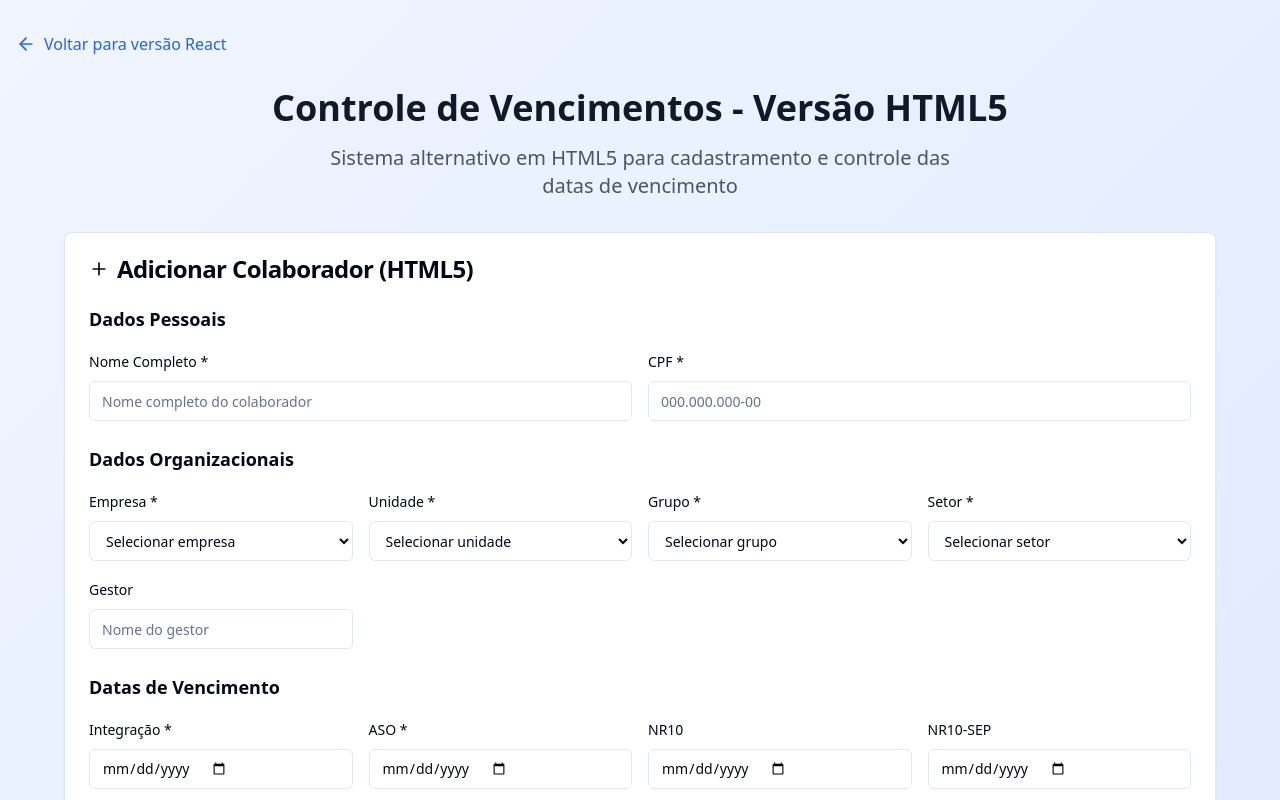
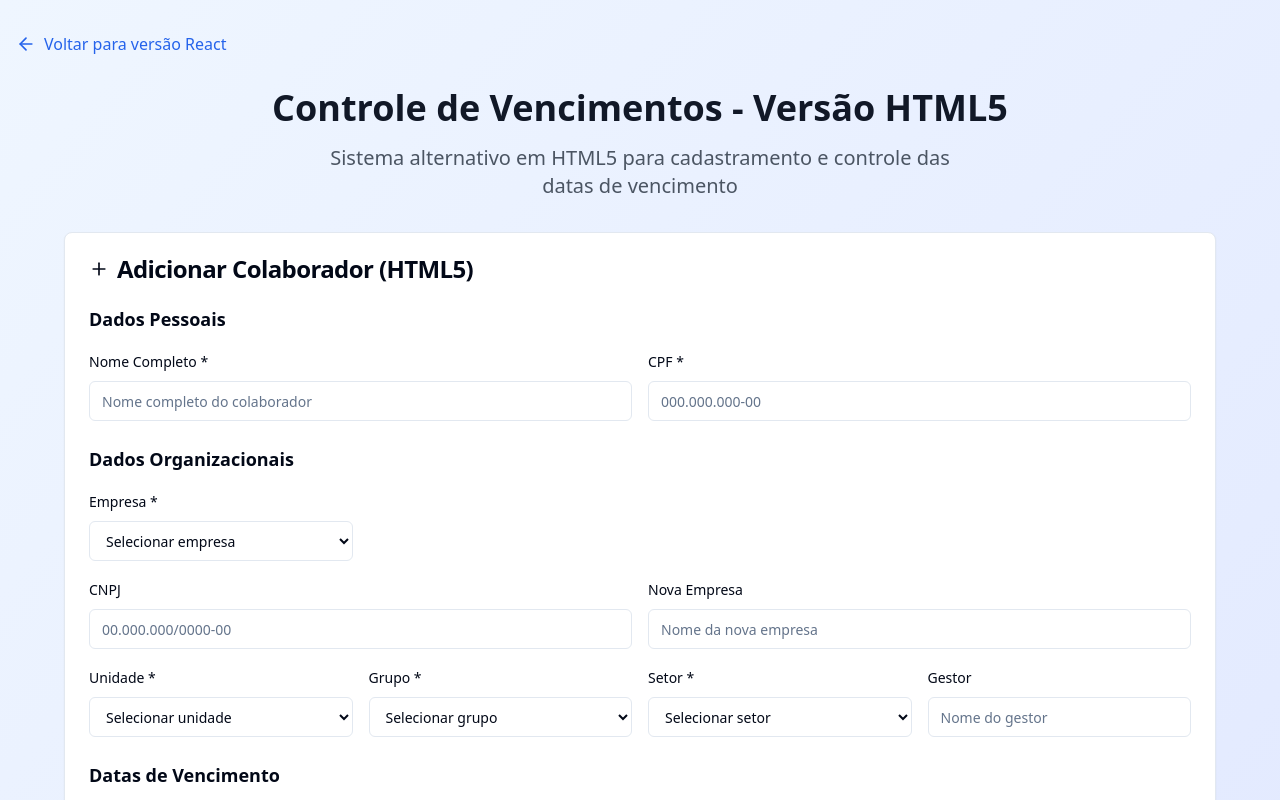
Before and after one commit to ronaldomoscosorm/PrazoTerceirosForm, a React (Vite) app: page /html5 in a window 1280 px wide. Shown: the top 800 px of the page. Built offline with nearby package versions, Linux system fonts and the light colour scheme.

Commit message:
Add CNPJ and new company fields
Adds a CNPJ field with mask and a "New Company" field next to the existing "Company" field in the collaborator form.

```diff
--- a/src/components/CollaboratorForm.tsx
+++ b/src/components/CollaboratorForm.tsx
@@ -2613,6 +2613,8 @@ const CollaboratorForm: React.FC<CollaboratorFormProps> = ({ onAddCollaborator }
       nomeCompleto: nomeCompleto.trim(),
       cpf: cpf.trim(),
       empresa,
+      cnpj: '',
+      novaEmpresa: '',
       unidade,
       grupo,
       setor,
--- a/src/pages/CollaboratorFormHTML.tsx
+++ b/src/pages/CollaboratorFormHTML.tsx
@@ -2491,6 +2491,14 @@ const CollaboratorFormHTML = () => {
     return value;
   };
 
+  const formatCNPJ = (value: string) => {
+    const numbers = value.replace(/\D/g, '');
+    if (numbers.length <= 14) {
+      return numbers.replace(/(\d{2})(\d{3})(\d{3})(\d{4})(\d{2})/, '$1.$2.$3/$4-$5');
+    }
+    return value;
+  };
+
   const handleSubmit = (e: React.FormEvent<HTMLFormElement>) => {
     e.preventDefault();
     const formData = new FormData(e.currentTarget);
@@ -2500,6 +2508,8 @@ const CollaboratorFormHTML = () => {
       nomeCompleto: formData.get('nomeCompleto') as string,
       cpf: formData.get('cpf') as string,
       empresa: formData.get('empresa') as string,
+      cnpj: formData.get('cnpj') as string || '',
+      novaEmpresa: formData.get('novaEmpresa') as string || '',
       unidade: formData.get('unidade') as string,
       grupo: formData.get('grupo') as string,
       setor: formData.get('setor') as string,
@@ -2550,7 +2560,7 @@ const CollaboratorFormHTML = () => {
       return;
     }
 
-    const csvHeader = "Nome Completo,CPF,Empresa,Unidade,Grupo,Setor,Gestor,Integração,ASO,NR10,NR10-SEP,NR11,NR12,NR18,NR18 Andaime,NR20,NR33,NR35,NR34,PGRO/PCMAT,PCMSO,PPR,Loto,PTA Plataforma,Treinamento,OS,Documentação,APR/PAE,EPI,CIPA\n";
+    const csvHeader = "Nome Completo,CPF,Empresa,CNPJ,Nova Empresa,Unidade,Grupo,Setor,Gestor,Integração,ASO,NR10,NR10-SEP,NR11,NR12,NR18,NR18 Andaime,NR20,NR33,NR35,NR34,PGRO/PCMAT,PCMSO,PPR,Loto,PTA Plataforma,Treinamento,OS,Documentação,APR/PAE,EPI,CIPA\n";
 
     const csvData = collaborators.map(c => {
       const formatDateForCSV = (date: Date | null) => date ? format(date, 'dd/MM/yyyy') : 'null';
@@ -2560,6 +2570,8 @@ const CollaboratorFormHTML = () => {
         `"${c.nomeCompleto}"`,
         `"${c.cpf}"`,
         `"${c.empresa}"`,
+        `"${c.cnpj || ''}"`,
+        `"${c.novaEmpresa || ''}"`,
         `"${c.unidade}"`,
         `"${c.grupo}"`,
         `"${c.setor}"`,
@@ -2701,10 +2713,43 @@ const CollaboratorFormHTML = () => {
                           {empresa}
                         </option>
                       ))}
-                    </select>
-                  </div>
-                  <div className="space-y-2">
-                    <label htmlFor="unidade" className="text-sm font-medium">Unidade *</label>
+                     </select>
+                   </div>
+                 </div>
+
+                 {/* Segunda linha - CNPJ e Nova Empresa */}
+                 <div className="grid grid-cols-1 md:grid-cols-2 gap-4">
+                   <div className="space-y-2">
+                     <label htmlFor="cnpj" className="text-sm font-medium">CNPJ</label>
+                     <input
+                       id="cnpj"
+                       name="cnpj"
+                       type="text"
+                       maxLength={18}
+                       className="flex h-10 w-full rounded-md border border-input bg-background px-3 py-2 text-sm ring-offset-background file:border-0 file:bg-transparent file:text-sm file:font-medium placeholder:text-muted-foreground focus-visible:outline-none focus-visible:ring-2 focus-visible:ring-ring focus-visible:ring-offset-2 disabled:cursor-not-allowed disabled:opacity-50"
+                       placeholder="00.000.000/0000-00"
+                       onInput={(e) => {
+                         const input = e.target as HTMLInputElement;
+                         input.value = formatCNPJ(input.value);
+                       }}
+                     />
+                   </div>
+                   <div className="space-y-2">
+                     <label htmlFor="novaEmpresa" className="text-sm font-medium">Nova Empresa</label>
+                     <input
+                       id="novaEmpresa"
+                       name="novaEmpresa"
+                       type="text"
+                       className="flex h-10 w-full rounded-md border border-input bg-background px-3 py-2 text-sm ring-offset-background file:border-0 file:bg-transparent file:text-sm file:font-medium placeholder:text-muted-foreground focus-visible:outline-none focus-visible:ring-2 focus-visible:ring-ring focus-visible:ring-offset-2 disabled:cursor-not-allowed disabled:opacity-50"
+                       placeholder="Nome da nova empresa"
+                     />
+                   </div>
+                 </div>
+
+                 {/* Terceira linha - Dados organizacionais */}
+                 <div className="grid grid-cols-1 md:grid-cols-2 lg:grid-cols-4 gap-4">
+                   <div className="space-y-2">
+                     <label htmlFor="unidade" className="text-sm font-medium">Unidade *</label>
                     <select
                       id="unidade"
                       name="unidade"
--- a/src/types/collaborator.ts
+++ b/src/types/collaborator.ts
@@ -4,6 +4,8 @@ export interface Collaborator {
   nomeCompleto: string;
   cpf: string;
   empresa: string;
+  cnpj: string;
+  novaEmpresa: string;
   unidade: string;
   grupo: string;
   setor: string;
```
